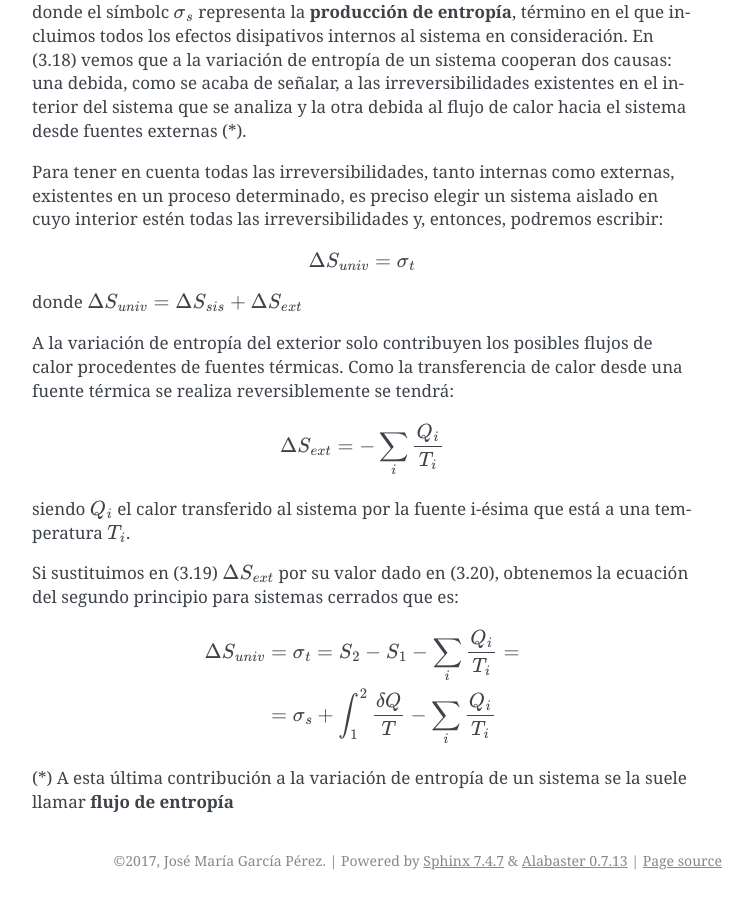
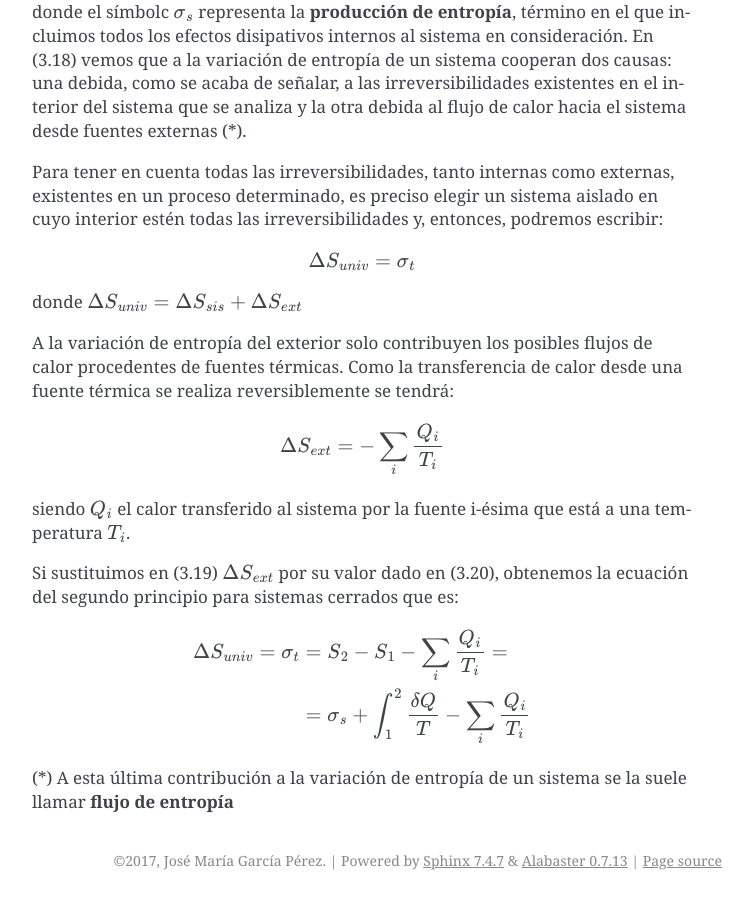
Before and after one commit to mantielero/termodinamica, a Sphinx documentation site: the page built from source/segundo_principio_entropia_procesos_irreversibles.rst, in a window 1280 px wide and 900 px high, scrolled down 1774 px. Shown: the whole window, without its empty margins (388-1141 px from the left). Built offline with Sphinx 7.4.7, drawn with Linux system fonts in a browser that asks for light colours.

```diff
--- a/source/segundo_principio_entropia_procesos_irreversibles.rst
+++ b/source/segundo_principio_entropia_procesos_irreversibles.rst
@@ -86,7 +86,7 @@ Si sustituimos en (3.19) :math:`\Delta S_{ext}` por su valor dado en (3.20), obt
 
 .. math::
 
-   \Delta S_{univ} &= \sigma_t = S_2 - S_1 - \sum_i \frac{Q_i}{T_i}  = \\
+   \Delta S_{univ} = \sigma_t &= S_2 - S_1 - \sum_i \frac{Q_i}{T_i}  = \\
    &= \sigma_s+\int_1^2 \frac{\delta Q}{T} - \sum_i \frac{Q_i}{T_i}
 
 (*) A esta última contribución a la variación de entropía de un sistema se la suele llamar **flujo de entropía**
```
